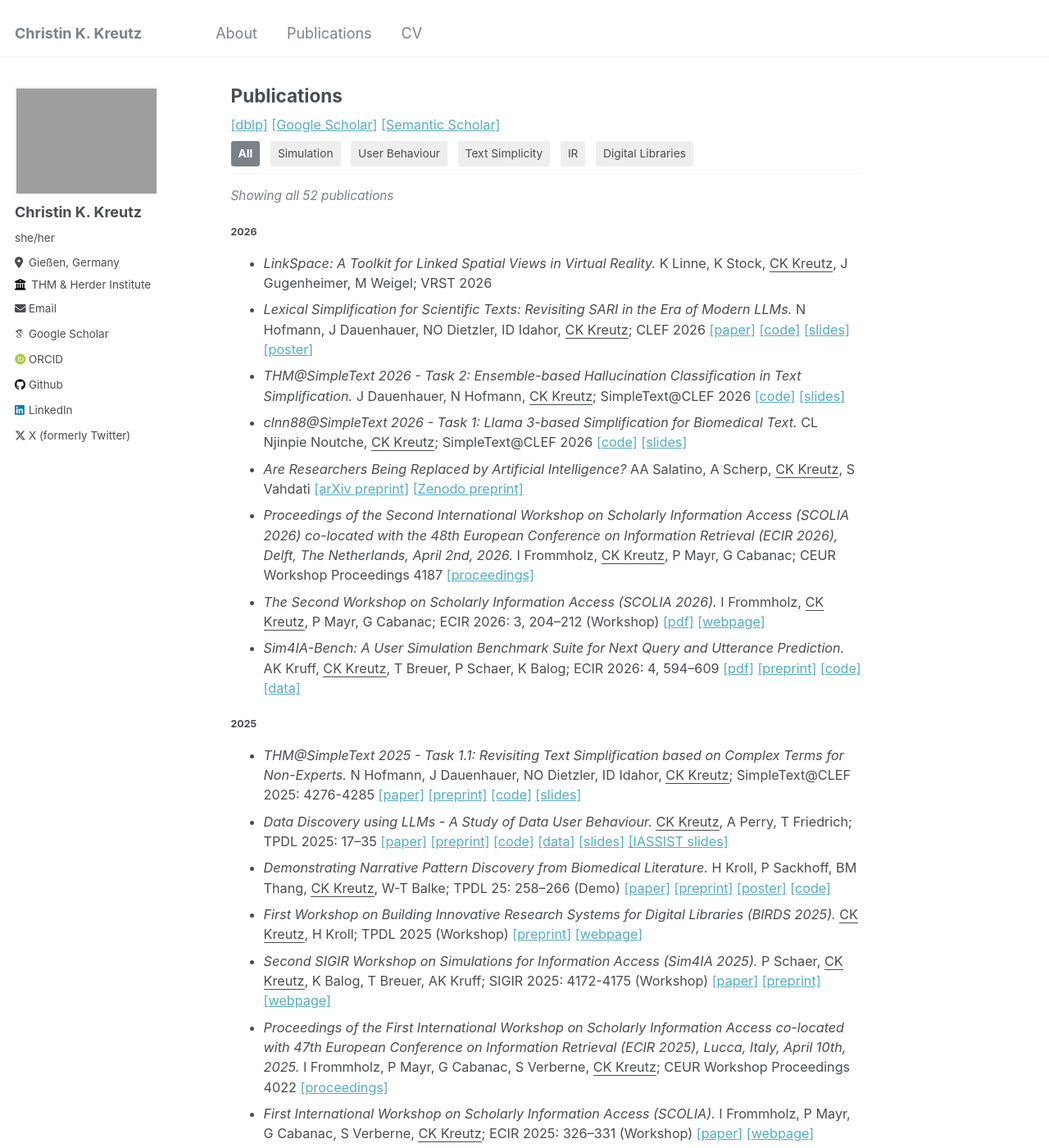
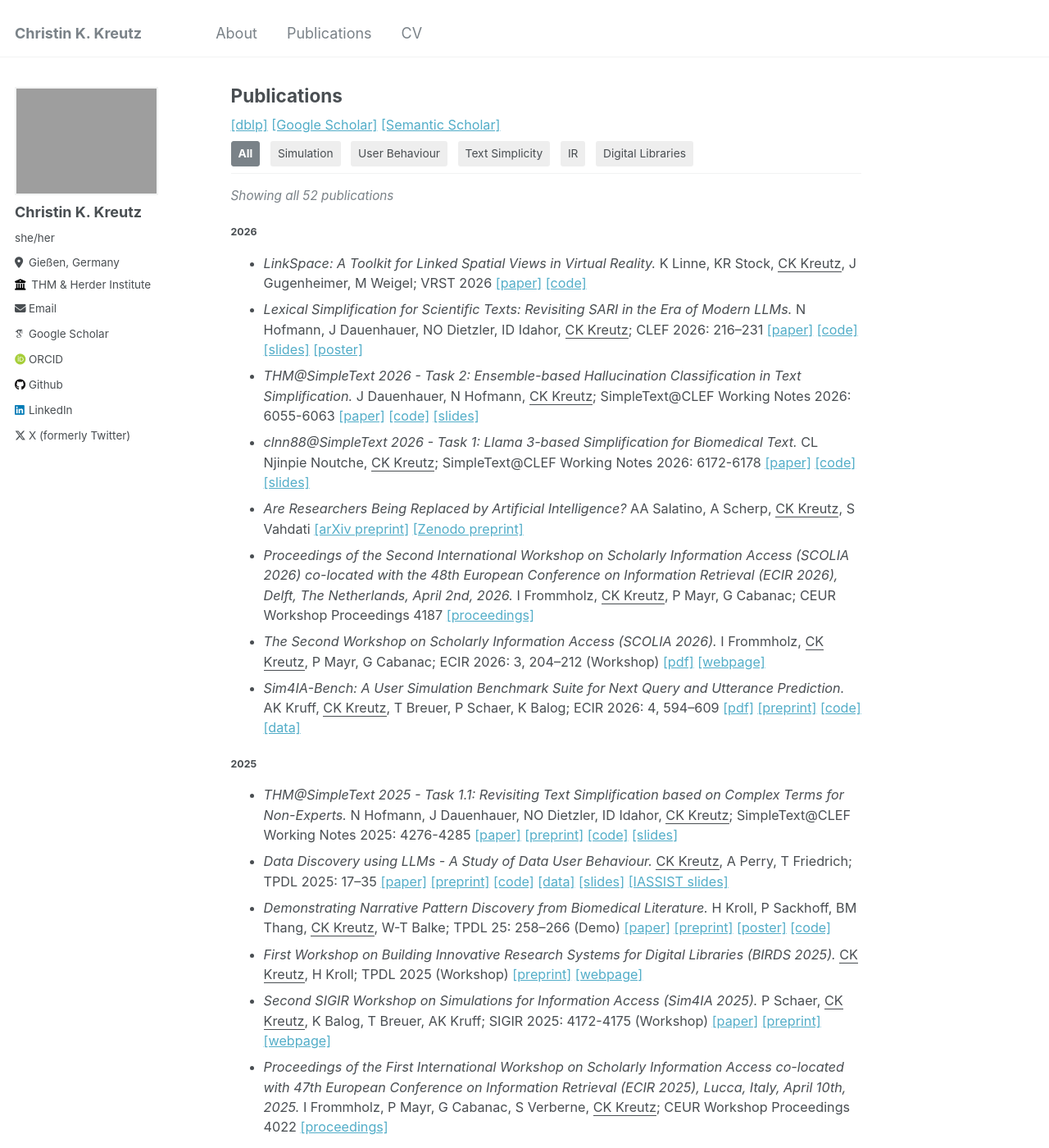
Before and after one commit to kreutzch/kreutzch.github.io, a Jekyll site: the page built from _pages/publications.md, in a window 1280 px wide and 1400 px high. Shown: the whole window at 82% size. Built offline with Jekyll 4.4.1, drawn with Linux system fonts in a browser that asks for light colours; some web fonts are replaced; some of the changed text lies outside the part shown.

Commit message:
Included links to CLEF working notes

```diff
--- a/_pages/publications.md
+++ b/_pages/publications.md
@@ -25,12 +25,14 @@ author_profile: True
 ##### 2026
 <ul class="pub-list">
 <li class="pub-item" paper_categories=""><i>LinkSpace: A Toolkit for Linked Spatial Views in Virtual Reality.</i>
-K Linne, K Stock, <u>CK Kreutz</u>, J Gugenheimer, M Weigel;
+K Linne, KR Stock, <u>CK Kreutz</u>, J Gugenheimer, M Weigel;
 VRST 2026
+<a href="https://martinweigel.com/research/linkspace/2026-LinkSpace.pdf" target="_blank">[paper]</a>
+<a href="https://github.com/thm-mni-ii/LinkSpace" target="_blank">[code]</a>
 </li>
 <li class="pub-item" paper_categories="TS"><i>Lexical Simplification for Scientific Texts: Revisiting SARI in the Era of Modern LLMs.</i>
 N Hofmann, J Dauenhauer, NO Dietzler, ID Idahor, <u>CK Kreutz</u>;
-CLEF 2026
+CLEF 2026: 216–231
 <a href="https://doi.org/10.1007/978-3-032-39150-6_16" target="_blank">[paper]</a>
 <a href="https://github.com/kreutzch/BoL-CLEF-26_THM-SimpleText-25" target="_blank">[code]</a>
 <a href="../files/CLEF2026_BoL_Slides.pdf" target="_blank">[slides]</a>
@@ -38,13 +40,15 @@ CLEF 2026
 </li>
 <li class="pub-item" paper_categories="TS"><i>THM@SimpleText 2026 - Task 2: Ensemble-based Hallucination Classification in Text Simplification.</i>
 J Dauenhauer, N Hofmann, <u>CK Kreutz</u>;
-SimpleText@CLEF 2026
+SimpleText@CLEF Working Notes 2026: 6055-6063
+<a href="https://ceur-ws.org/Vol-4283/paper456.pdf" target="_blank">[paper]</a>
 <a href="https://github.com/kreutzch/THM-SimpleText-26" target="_blank">[code]</a>
 <a href="../files/SimpleText@CLEF2026_Task2_Slides.pdf" target="_blank">[slides]</a>
 </li>
 <li class="pub-item" paper_categories="TS"><i>clnn88@SimpleText 2026 - Task 1: Llama 3-based Simplification for Biomedical Text.</i>
 CL Njinpie Noutche, <u>CK Kreutz</u>;
-SimpleText@CLEF 2026
+SimpleText@CLEF Working Notes 2026: 6172-6178
+<a href="https://ceur-ws.org/Vol-4283/paper467.pdf" target="_blank">[paper]</a>
 <a href="https://github.com/kreutzch/CLNN88-SimpleText-26" target="_blank">[code]</a>
 <a href="../files/SimpleText@CLEF2026_Task1_Slides.pdf" target="_blank">[slides]</a>
 </li>
@@ -78,7 +82,7 @@ ECIR 2026: 4, 594–609
 <ul class="pub-list">
 <li class="pub-item" paper_categories="TS"><i>THM@SimpleText 2025 - Task 1.1: Revisiting Text Simplification based on Complex Terms for Non-Experts.</i>
 N Hofmann, J Dauenhauer, NO Dietzler, ID Idahor, <u>CK Kreutz</u>;
-SimpleText@CLEF 2025: 4276-4285
+SimpleText@CLEF Working Notes 2025: 4276-4285
 <a href="https://ceur-ws.org/Vol-4038/paper_352.pdf" target="_blank">[paper]</a>
 <a href="https://arxiv.org/pdf/2507.04414" target="_blank">[preprint]</a>
 <a href="https://github.com/kreutzch/THM-SimpleText-25" target="_blank">[code]</a>
@@ -243,7 +247,7 @@ TPDL 2023: 31–46
 </li>
 <li class="pub-item" paper_categories="TS"><i>Text Simplification of Scientific Texts for Non-Expert Readers.</i>
 B Engelmann, F Haak, <u>CK Kreutz</u>, N Nikzad Khasmakhi, P Schaer;
-SimpleText@CLEF 2023: 2987-2998
+SimpleText@CLEF Working Notes 2023: 2987-2998
 <a href="https://ceur-ws.org/Vol-3497/paper-250.pdf" target="_blank">[paper]</a>
 <a href="https://arxiv.org/pdf/2307.03569.pdf" target="_blank">[preprint]</a>
 <a href="https://colab.research.google.com/drive/10LyozPzxUlqFxHkXyfjxezO469c1ou9z?usp=sharing" target="_blank">[code (ChatGPT)]</a>
```
